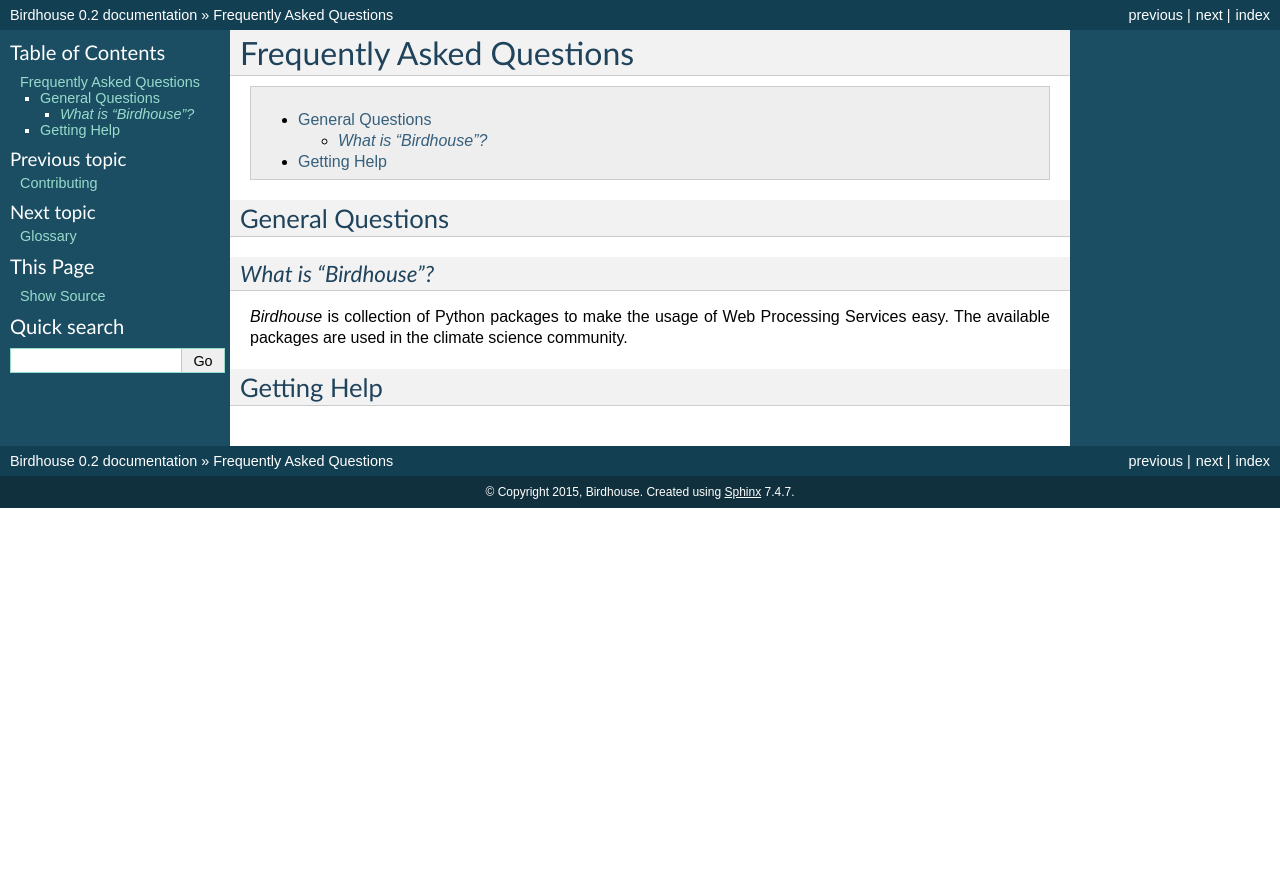
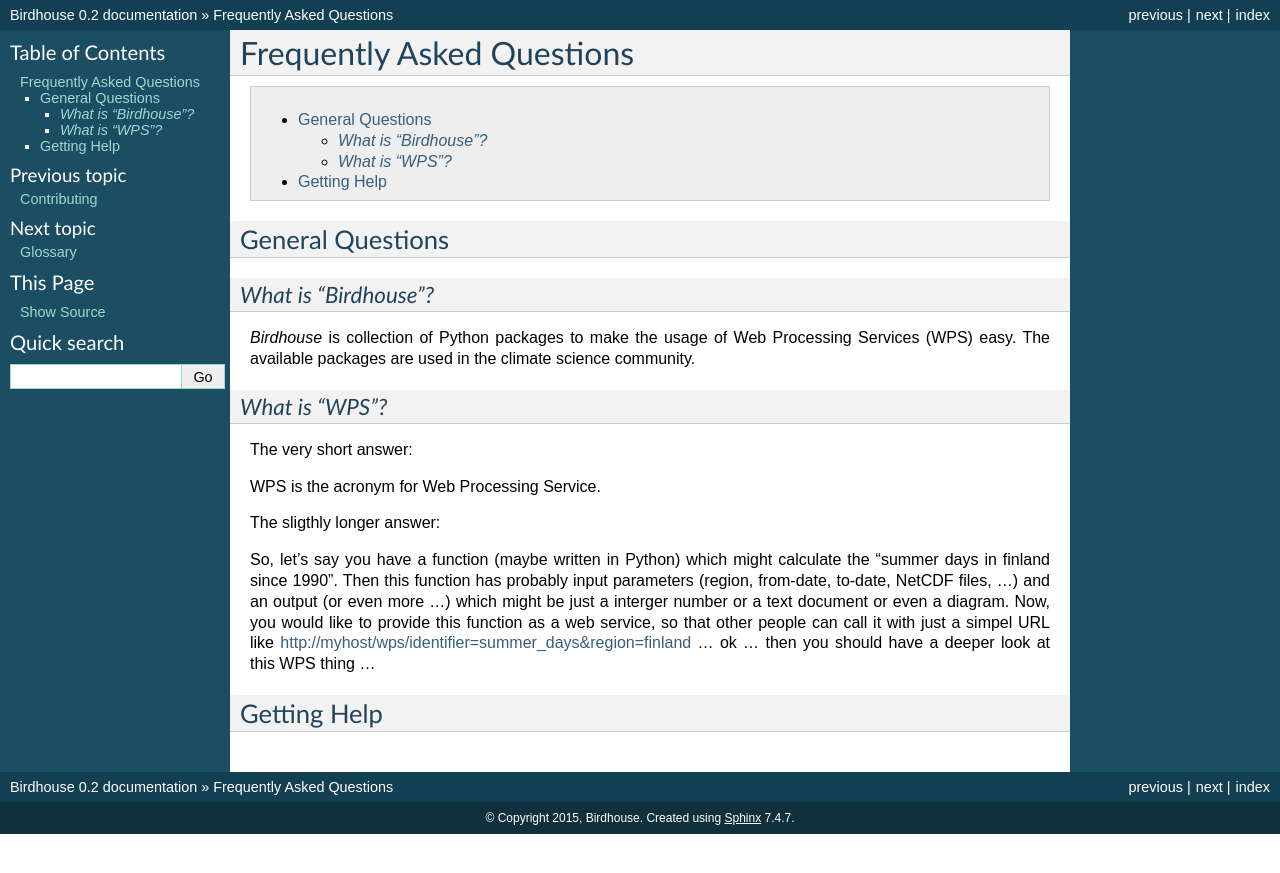
Before and after one commit to bird-house/birdhouse-docs, a Sphinx documentation site: the page built from docs/source/faq.rst, in a window 1280 px wide. Shown: the top 873 px of the page. Built offline with Sphinx 7.4.7, drawn with Linux system fonts in a browser that asks for light colours.

Commit message:
update faq

```diff
--- a/docs/source/faq.rst
+++ b/docs/source/faq.rst
@@ -15,8 +15,19 @@
 *What is "Birdhouse"?*
 ----------------------
 
-*Birdhouse* is collection of Python packages to make the usage of Web Processing Services easy.
+*Birdhouse* is collection of Python packages to make the usage of Web Processing Services (WPS) easy.
 The available packages are used in the climate science community.
+
+*What is "WPS"?*
+----------------
+
+The very short answer:
+
+WPS is the acronym for Web Processing Service.
+
+The sligthly longer answer:
+
+So, let's say you have a function (maybe written in Python) which might calculate the "summer days in finland since 1990". Then this function has probably input parameters (region, from-date, to-date, NetCDF files, ...) and an output (or even more ...) which might be just a interger number or a text document or even a diagram. Now, you would like to provide this function as a web service, so that other people can call it with just a simpel URL like http://myhost/wps/identifier=summer_days&region=finland ... ok ... then you should have a deeper look at this WPS thing  ...
 
 Getting Help
 ============
```
